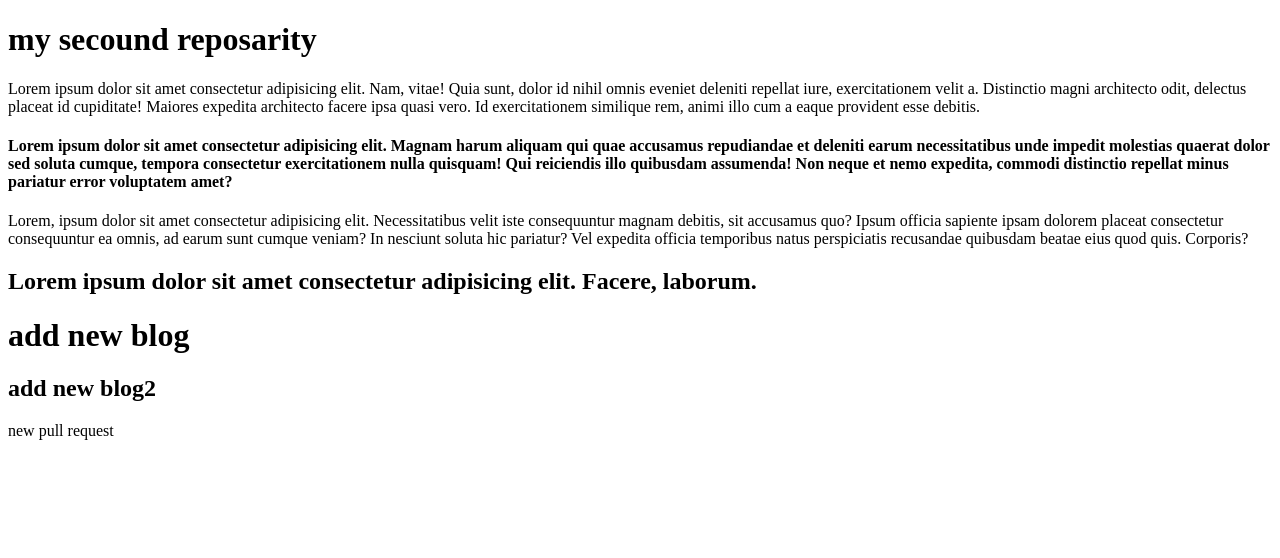
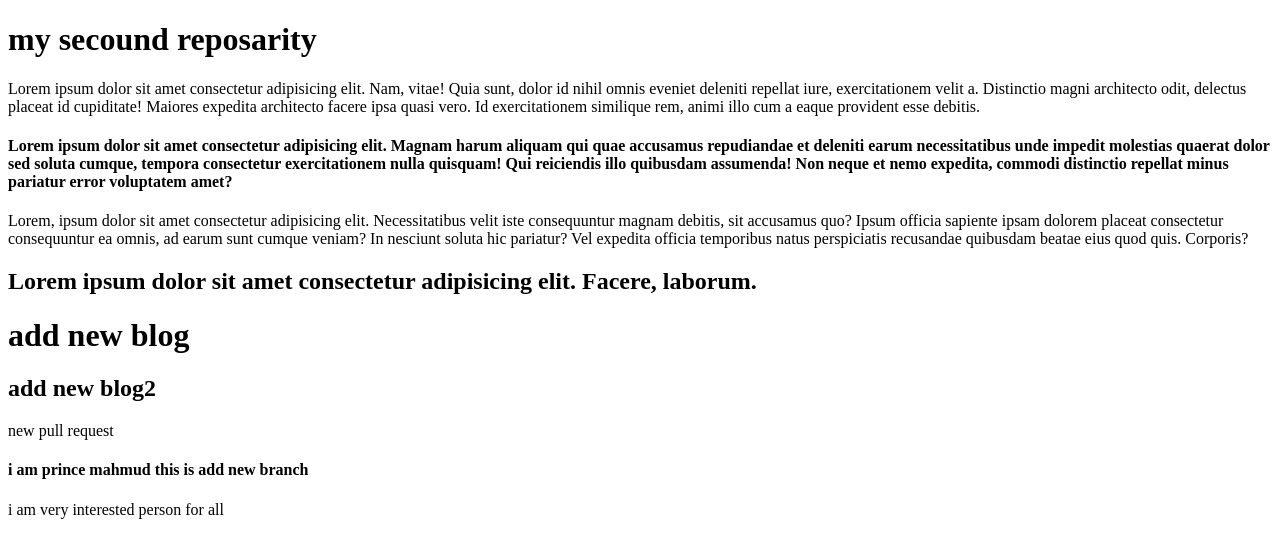
Before and after one commit to princevip1/my-secound-repo, a plain HTML site: page index.html in a window 1280 px wide. Drawn offline with Linux system fonts and the light colour scheme.

Commit message:
add new blog

```diff
--- a/index.html
+++ b/index.html
@@ -16,5 +16,9 @@
     <h1>add new blog</h1>
     <h2>add new blog2</h2>
     <p>new pull request</p>
+
+    <h4>i am prince mahmud this is add new branch  </h4>
+
+    <p>i am very interested person for all </p>
 </body>
 </html>
```
